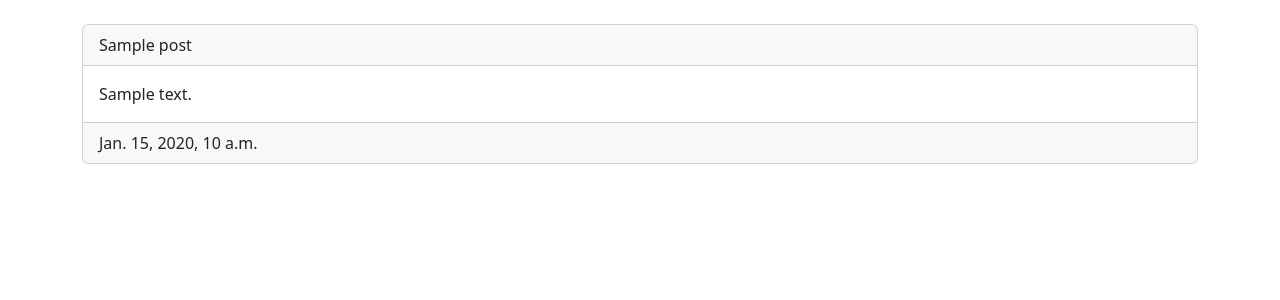
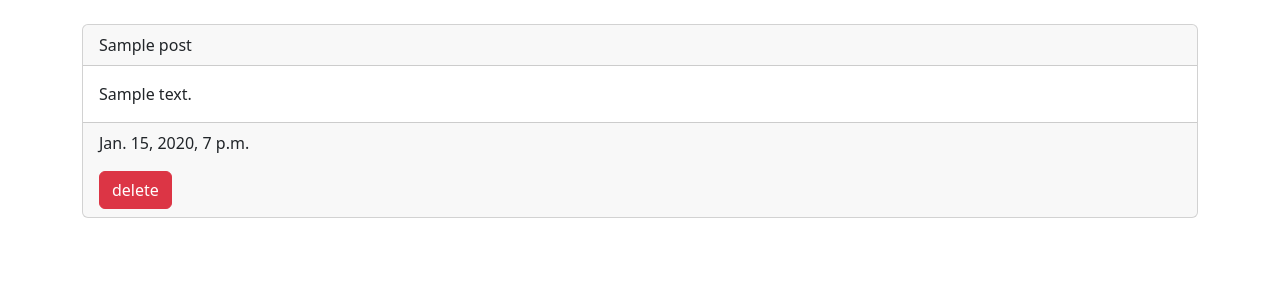
Before and after one commit to minnj00/Board, a Django app: page /posts/1/ in a window 1280 px wide. Shown: the part 56-356 px from the top of the page. Run offline with Django 4.2, Linux system fonts and the light colour scheme; tables that the repository leaves empty hold one stand-in row (values such as "Sample post").

Commit message:
delete기능구현

```diff
--- a/board/settings.py
+++ b/board/settings.py
@@ -108,7 +108,8 @@ AUTH_PASSWORD_VALIDATORS = [
 
 LANGUAGE_CODE = 'en-us'
 
-TIME_ZONE = 'UTC'
+# TIME_ZONE = 'UTC'
+TIME_ZONE ='Asia/Seoul'
 
 USE_I18N = True
 
--- a/posts/templates/detail.html
+++ b/posts/templates/detail.html
@@ -9,7 +9,8 @@
             {{post.content}}
         </div>
         <div class="card-footer">
-            {{post.created_at}}
+            <p>{{post.created_at}}</p>
+            <a href="{% url 'posts:delete' id=post.id %}" class="btn btn-danger">delete</a>
         </div>
 
     </div>
--- a/posts/templates/new.html
+++ b/posts/templates/new.html
@@ -1,7 +1,8 @@
 {% extends 'base.html' %}
 
 {% block content %}
-<form action="" method="POST">
+<form action="{% url 'posts:create' %}" method="POST">
+    {% csrf_token %}
     <div class="mb-3">
       <label for="title" class="form-label">제목</label>
       <input type="text" class="form-control" id="title" name="title">
@@ -9,7 +10,7 @@
     <div class="mb-3">
       <label for="content" class="form-label">내용</label>
       <!-- <input type="password" class="form-control" id="content"> -->
-      <textarea class="form-control" name="" id="content" cols="30" rows="10" name="content"></textarea>
+      <textarea class="form-control" id="content" cols="30" rows="10" name="content"></textarea>
     </div>
 
     <button type="submit" class="btn btn-primary">Submit</button>
--- a/posts/urls.py
+++ b/posts/urls.py
@@ -11,4 +11,10 @@ urlpatterns = [
 
     # Create
     path('new/', views.new, name='new'),
+    path('create/', views.create, name='create'),
+
+    # Delete
+    path('<int:id>/delete/', views.delete, name='delete'),
+
+
 ]
--- a/posts/views.py
+++ b/posts/views.py
@@ -1,4 +1,4 @@
-from django.shortcuts import render
+from django.shortcuts import render, redirect
 from .models import Post
 
 # Create your views here.
@@ -19,3 +19,24 @@ def detail(request, id):
     return render(request, 'detail.html', context)
 def new(request):
     return render(request, 'new.html')
+
+def create(request):
+    title=request.POST.get('title')
+    content=request.POST.get('content')
+
+    # post = Post()
+    # post.title = title
+    # post.content = content
+    # post.save
+
+    # 인스턴스화를 함과 동시에 집어넣음
+    post= Post(title=title, content= content)
+    post.save()
+
+    return redirect('posts:detail', id=post.id)
+
+def delete(request, id):
+    post = Post.objects.get(id=id)
+    post.delete()
+
+    return redirect('posts:index')
```
